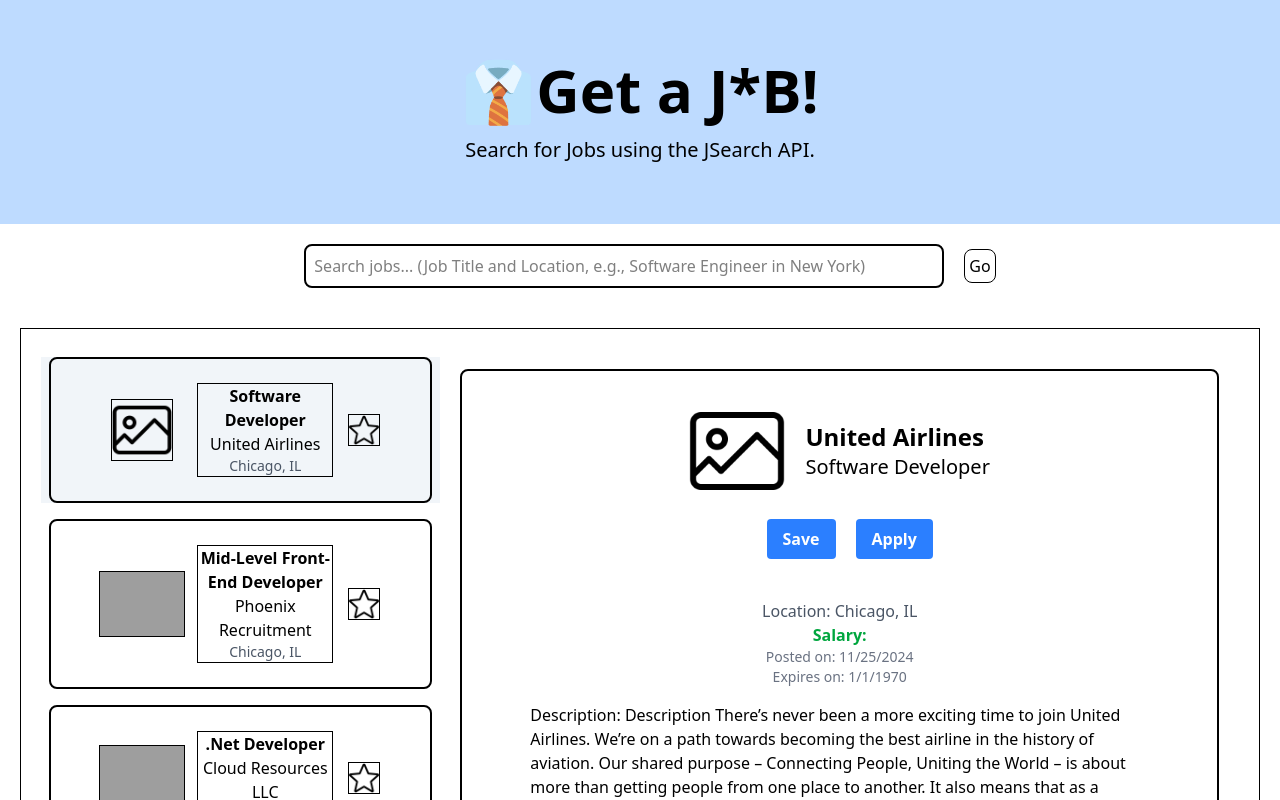
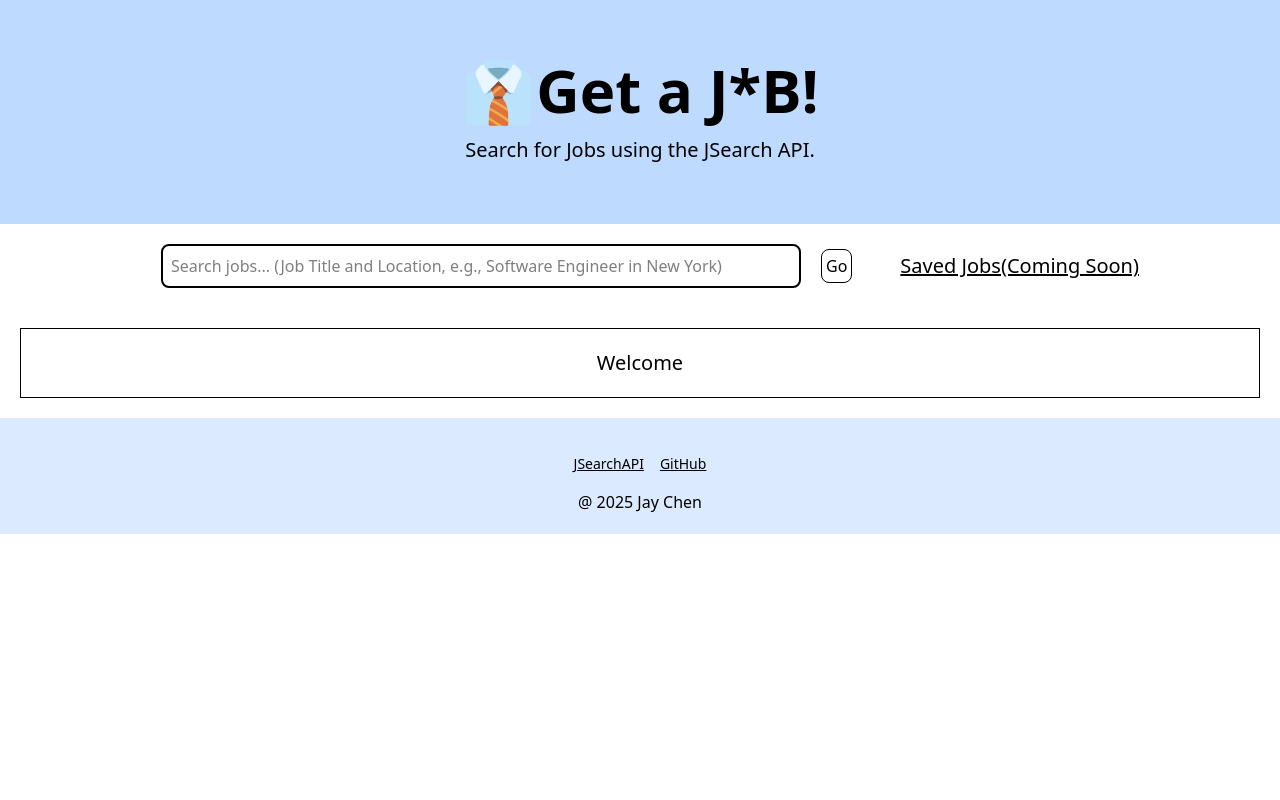
Before and after one commit to JMyoi/Job-Finder, a React (Vite) app: page / in a window 1280 px wide. Shown: the top 800 px of the page. Built offline with nearby package versions, Linux system fonts and the light colour scheme; grey boxes are pictures that could not be loaded.

Commit message:
finished first version

```diff
--- a/src/App.jsx
+++ b/src/App.jsx
@@ -11,31 +11,11 @@
 
   const [currentJob, setCurrentJob] = useState(1);//holds the current job Id that is displayed
   const [searchTerm, setSearchTerm] = useState("");//holds the search term
+  const [jobData, setJobData] = useState({});//parsed job data using the processData function
+  const [dataLoaded, setDataLoaded] = useState(false);//is there data loaded in the jobData used for initial load
+  const [loading, setLoading] = useState(false);//if loading then show loading screen
+  //handle search when there are already results and also no data
 
-async function handleSearch(e){
-  e.preventDefault();
-  console.log("Searching for: ", searchTerm);
-  const encodedTerm = encodeURIComponent(searchTerm);
-
-  const url = 'https://jsearch.p.rapidapi.com/search?query=' + encodedTerm + '&page=1&num_pages=1&country=us&date_posted=all';
-  console.log("Request URL: ", url);
-  // const options = {
-  //   method: 'GET',
-  //   headers: {
-  //     'x-rapidapi-key': '4c52dc0ca5mshb942a13761bed3ap1c1ca6jsn85a19572a504',
-  //     'x-rapidapi-host': 'jsearch.p.rapidapi.com'
-  //   }
-  // };
-
-  // try {
-  //   const response = await fetch(url, options);
-  //   const result = await response.text();
-  //   console.log(result);
-  // } catch (error) {
-  //   console.error(error);
-  // }
-
-}
 
 function processData(inputData){
   //extract each employer_name,  employer_logo, job_title, job_location, job_salary
@@ -62,16 +42,49 @@
   return ParsedData;
 };
 
-const Data = processData(res);
+//const Data = processData(res);
 
 
-console.log("output Data: ", Data);//don't use + because it will conver to string.
+//console.log("output Data: ", Data);//don't use + because it will conver to string.
 
+async function handleSearch(e){
+  e.preventDefault();
+  setLoading(true);
+  console.log("Searching for: ", searchTerm);
+  const encodedTerm = encodeURIComponent(searchTerm);
+
+  const url = 'https://jsearch.p.rapidapi.com/search?query=' + encodedTerm + '&page=1&num_pages=1&country=us&date_posted=all';
+  console.log("Request URL: ", url);
+  const options = {
+    method: 'GET',
+    headers: {
+      'x-rapidapi-key': '4c52dc0ca5mshb942a13761bed3ap1c1ca6jsn85a19572a504',
+      'x-rapidapi-host': 'jsearch.p.rapidapi.com'
+    }
+  };
+
+  try {
+    const response = await fetch(url, options);
+    if (!response.ok) throw new Error('Failed');
+    const result = await response.json();
+    console.log("results from the API", result);
+    console.log("Parsing Data");
+    const Data = processData(result);
+    console.log("Result: ", Data);
+    setJobData(Data);
+    setDataLoaded(true);
+    setLoading(false);
+  } catch (error) {
+    console.error(error);
+    setLoading(false);
+  }
+}
 
 
   return (
     <div className = "">
       <Header/>
+
 
       <div className = "flex justify-center items-center ">
         <form onSubmit = {handleSearch} className = "w-full flex justify-center items-center">
@@ -79,12 +92,21 @@
             onChange = {(e) => setSearchTerm(e.target.value)}
           />
           <input type = "submit" value = "Go" className = "border p-1 rounded-lg cursor-pointer hover:bg-slate-100"/>
+          <p className = "cursor-pointer underline pl-12 text-xl">Saved Jobs(Coming Soon)</p>
         </form>
       </div>
 
       <div className = "grid grid-cols-3 border m-5 p-5">{/*grid with 3 columns the cards span one column the expandedCard spans two.*/}
+        {(!dataLoaded && !loading)&&(<p className = "col-start-2 text-center text-xl">Welcome</p>)}
+        {(loading)&&(
+          <div className = "flex flex-row items-center col-start-2">
+          <img src = "src/assets/loading.png" className = "h-10 w-10 m-4 animate-spin"></img>
+          <p className = "text-xl">Loading</p>
+          </div>
+        )}
+
         <div className = "flex flex-col col-span-1">
-          {Data.map(job =>(
+          {(dataLoaded && !loading)?(jobData.map(job =>(
             <button  onClick = {() => setCurrentJob(job.id)}>
               <div className = {(currentJob === job.id)?"bg-slate-100":""}>
                 <JobCard
@@ -98,22 +120,25 @@
               </div>
 
             </button>
-            ))
+            ))):(<></>)
           }
         </div>
         <div className = "col-span-2 w-full">
-          <ExpandedJobCard
-            key = {Data[currentJob-1]?.id}
-            companyName = {Data[currentJob-1]?.employerName}
-            jobTitle = {Data[currentJob-1]?.jobTitle}
-            Location = {Data[currentJob-1]?.jobLocation}
-            Salary = {Data[currentJob-1]?.jobSalary}
-            Logo = {Data[currentJob-1]?.employerLogo}
-            jobDescription = {Data[currentJob-1]?.jobDescription}
-            jobPosted = {Data[currentJob-1]?.jobPosted}
-            jobExpiration = {Data[currentJob-1]?.jobExpiration}
-            jobLink = {Data[currentJob-1]?.jobLink}
-          />
+          {(dataLoaded && !loading)?(
+            <ExpandedJobCard
+            key = {jobData[currentJob-1]?.id}
+            companyName = {jobData[currentJob-1]?.employerName}
+            jobTitle = {jobData[currentJob-1]?.jobTitle}
+            Location = {jobData[currentJob-1]?.jobLocation}
+            Salary = {jobData[currentJob-1]?.jobSalary}
+            Logo = {jobData[currentJob-1]?.employerLogo}
+            jobDescription = {jobData[currentJob-1]?.jobDescription}
+            jobPosted = {jobData[currentJob-1]?.jobPosted}
+            jobExpiration = {jobData[currentJob-1]?.jobExpiration}
+            jobLink = {jobData[currentJob-1]?.jobLink}
+          />):
+          (<></>)}
+
         </div>
 
       </div>
--- a/src/components/ExpandedJobCard.jsx
+++ b/src/components/ExpandedJobCard.jsx
@@ -24,8 +24,8 @@
                 </button>
             </div>
             <div className = "flex flex-col w-full p-5  items-center">
-                <p className = "text-md text-gray-600">Location: {Location}</p>
-                <p className = "text-md text-green-600 font-semibold">Salary: {Salary}</p>
+                <p className = "text-md text-gray-600"> {Location}</p>
+                {(Salary !== null) && <p className = "text-md text-green-600 font-semibold">Salary: {Salary}</p>}
                 <p className = "text-sm text-gray-500">Posted on: {new Date(jobPosted).toLocaleDateString()}</p>
                 <p className = "text-sm text-gray-500">Expires on: {new Date(jobExpiration).toLocaleDateString()}</p>
                 <p className = "p-4"> Description: {jobDescription}</p>
--- a/src/components/JobCard.jsx
+++ b/src/components/JobCard.jsx
@@ -1,18 +1,17 @@
 
-function JobCard({companyName, jobTitle, Location, Salary, Logo}){
+function JobCard({companyName, jobTitle, Location, Logo}){
     return(
         <div className = "border-2 rounded-lg m-2 p-2 hover:shadow-lg hover:bg-gray-100 cursor-pointer">
-            <div className = "grid grid-cols-6 gap-3 p-4 justify-items-center px-10 items-center">
-                <div className = "col-span-2 border ">
+            <div className = "grid grid-cols-6 gap-3 p-4 justify-items-center items-center">
+                <div className = "col-span-2  ">
                     {(Logo === null)? <img src = "src/assets/noImage.png" className = "h-15 w-15 object-contain"/>  :<img src={Logo} alt="Company Logo" className = "h-auto w-auto object-contain"/>}
                 </div>
-                <div className = "col-span-3 border ">
-                    <p className = "font-bold text-base">{jobTitle}</p>
-                    <p className = "text-md">{companyName}</p>
-                    <p className = "text-sm text-gray-600">{Location}</p>
-                    <p className = "text-sm text-green-600 font-semibold">{Salary}</p>
+                <div className = "col-span-3  ">
+                    <p className = "font-bold text-sm">{jobTitle}</p>
+                    <p className = "text-sm">{companyName}</p>
+                    <p className = "text-xs text-gray-600">{Location}</p>
                 </div>
-                <div className = "border size-8">
+                <div className = "size-8">
                     <img src = "src/assets/star.png"/>
                 </div>
             </div>
```
Also changed, not shown: src/assets/loading.png (added).
